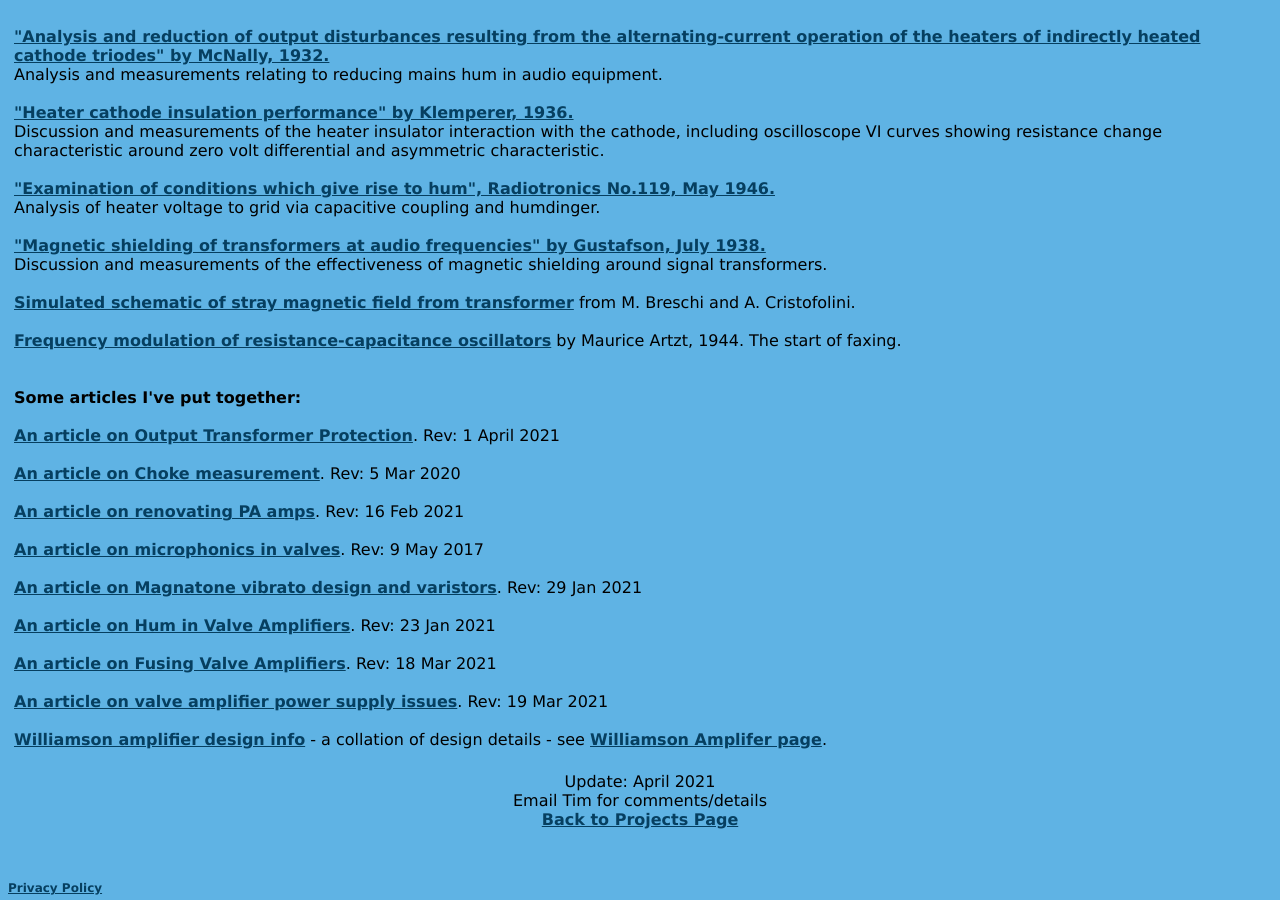
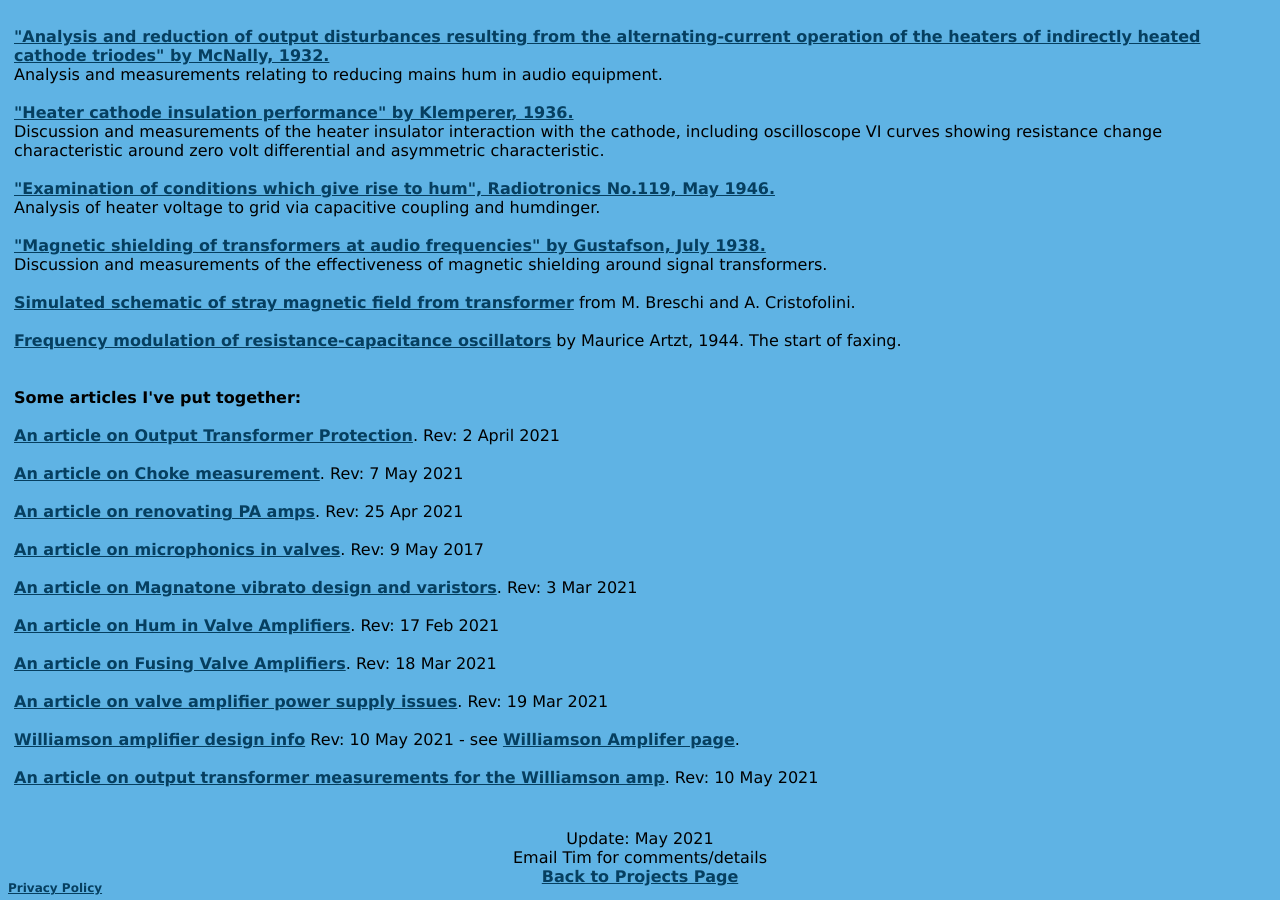
Before and after one commit to michael-robbins/michael-robbins.github.io, a Jekyll site: the page built from projects/Valve Info.html, in a window 1280 px wide and 900 px high, scrolled down 2833 px. Built offline with Jekyll 4.4.1, drawn with Linux system fonts in a browser that asks for light colours.

Commit message:
Update Valve Info.html

```diff
--- a/projects/Valve Info.html
+++ b/projects/Valve Info.html
@@ -205,30 +205,32 @@ layout: default
       <br />
       <b>Some articles I've put together:</b>
       <br /><br />
-      <a href="/static/Output%20transformer%20protection.pdf">An article on Output Transformer Protection</a>. Rev: 1 April 2021
+      <a href="/static/Output%20transformer%20protection.pdf">An article on Output Transformer Protection</a>. Rev: 2 April 2021
       <br /><br />
-      <a href="/static/Choke measurement.pdf">An article on Choke measurement</a>. Rev: 5 Mar 2020
+      <a href="/static/Choke measurement.pdf">An article on Choke measurement</a>. Rev: 7 May 2021
       <br /><br />
-      <a href="/static/Renovating PA amps.pdf">An article on renovating PA amps</a>. Rev: 16 Feb 2021
+      <a href="/static/Renovating PA amps.pdf">An article on renovating PA amps</a>. Rev: 25 Apr 2021
       <br /><br />
       <a href="/static/Microphonics in valves.pdf">An article on microphonics in valves</a>. Rev: 9 May 2017
       <br /><br />
-      <a href="/static/Magnatone vibrato design.pdf">An article on Magnatone vibrato design and varistors</a>. Rev: 29 Jan 2021
+      <a href="/static/Magnatone vibrato design.pdf">An article on Magnatone vibrato design and varistors</a>. Rev: 3 Mar 2021
       <br /><br />
-      <a href="/static/Hum article.pdf">An article on Hum in Valve Amplifiers</a>. Rev: 23 Jan 2021
+      <a href="/static/Hum article.pdf">An article on Hum in Valve Amplifiers</a>. Rev: 17 Feb 2021
       <br /><br />
       <a href="/static/Valve amp fusing.pdf">An article on Fusing Valve Amplifiers</a>. Rev: 18 Mar 2021
       <br /><br />
       <a href="/static/Power%20supply%20issues%20for%20tube%20amps.pdf">An article on valve amplifier power supply issues</a>. Rev: 19 Mar 2021
       <br /><br />
-      <a href="/static/Williamson design info.pdf">Williamson amplifier design info</a> - a collation of design details - see <a href="/projects/Williamson.html">Williamson Amplifer page</a>.
-      <br />
+      <a href="/static/Williamson design info.pdf">Williamson amplifier design info</a> Rev: 10 May 2021 - see <a href="/projects/Williamson.html">Williamson Amplifer page</a>.
+      <br /><br />
+       <a href="/static/Williamson%20output%20transformer%20measurements.pdf">An article on output transformer measurements for the Williamson amp</a>. Rev: 10 May 2021
+      <br /><br />
       <br />
     </td>
   </tr>
   <tr>
     <td align="center">
-      Update: April 2021
+      Update: May 2021
       <br />
       Email Tim for comments/details
       <br/>
```
